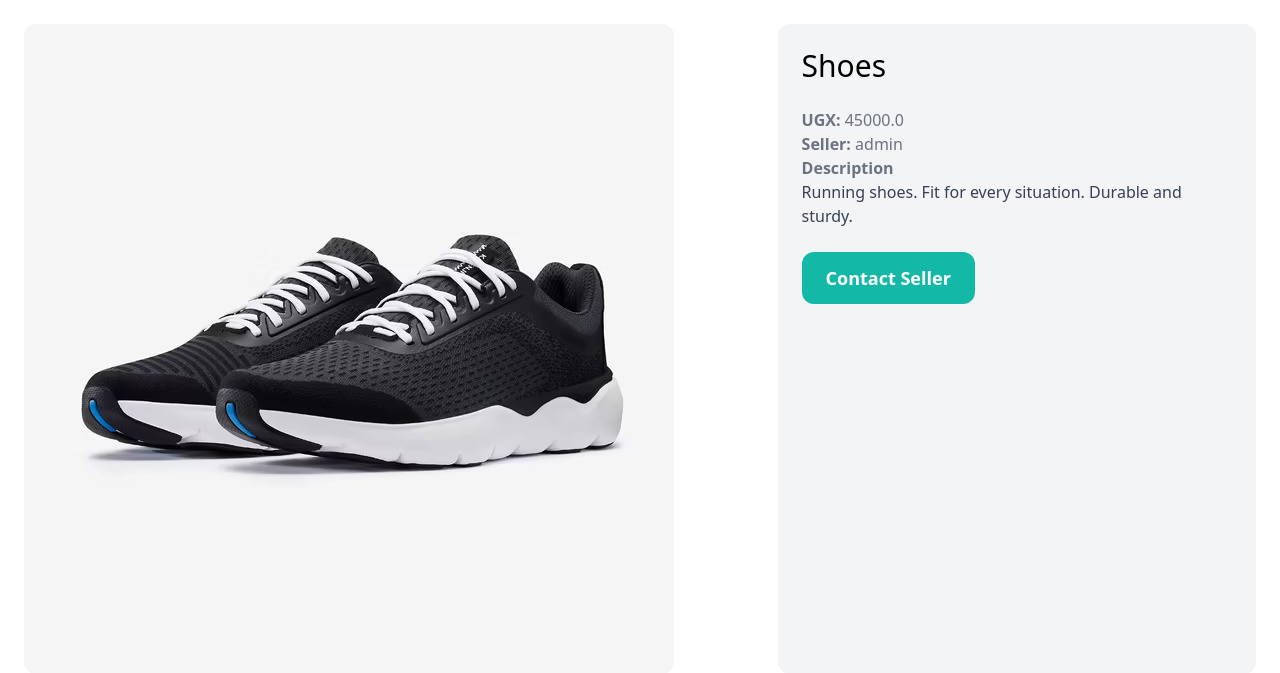
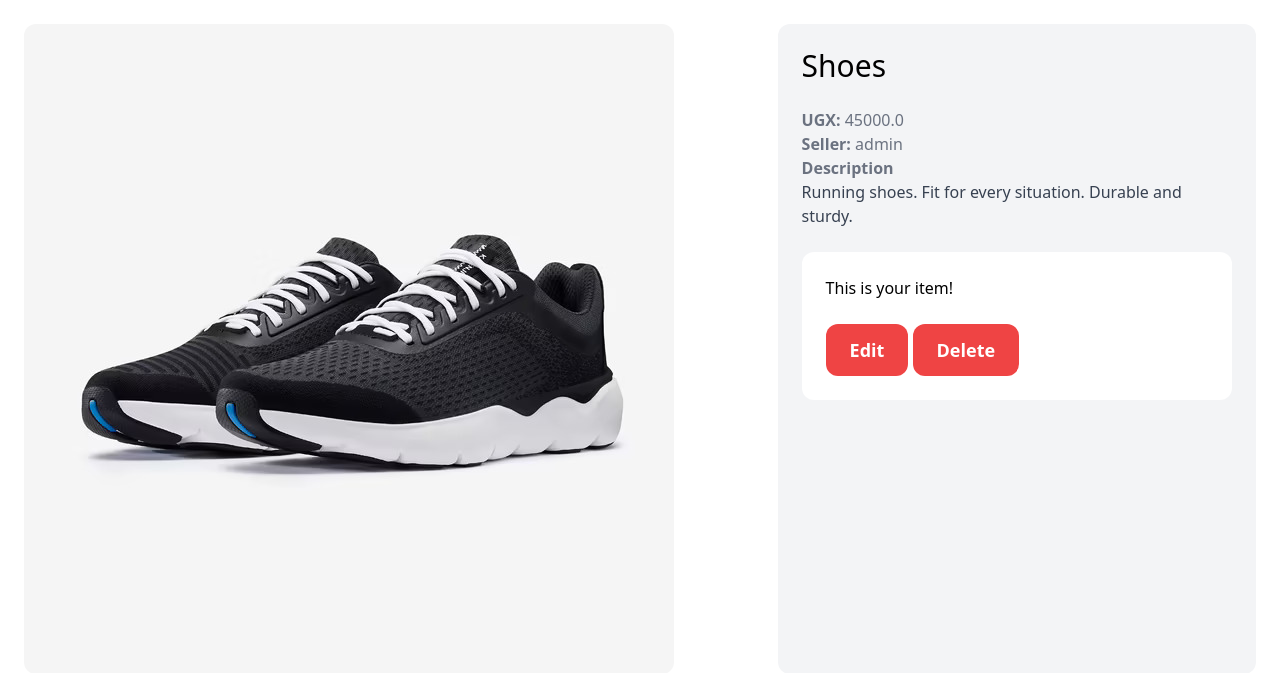
Before and after one commit to AriyoX/Online-Marketplace, a Django app: page /items/2/ in a window 1280 px wide. Shown: the part 77-750 px from the top of the page. Run offline with Django 5.2, Linux system fonts and the light colour scheme; a user stored in the database is signed in; data comes from the database, SQL or seed files in the repository; some libraries are stand-ins or nearby versions.

Commit message:
Added delete button and functionality.

```diff
--- a/marketplace/item/templates/item/detail.html
+++ b/marketplace/item/templates/item/detail.html
@@ -15,14 +15,22 @@
         <p class="text-gray-500"><strong>Seller: </strong>{{ item.created_by }}</p>
 
         {% if item.description %}
-        <p class="text-gray-700">
-            <strong class="text-gray-500">Description</strong><br>
-            {{ item.description }}
-        </p>
+            <p class="text-gray-700">
+                <strong class="text-gray-500">Description</strong><br>
+                {{ item.description }}
+            </p>
         {% endif %}
 
+        {% if request.user == item.created_by %}
+            <div class="mt-6 p-6 bg-white rounded-xl">
+                <p>This is your item!</p>
+
+                <a href="{% url 'item:delete' item.id %}" class="inline-block mt-6 px-6 py-3 text-lg font-semibold bg-red-500 text-white rounded-xl">Edit</a>
+                <a href="{% url 'item:delete' item.id %}" class="inline-block mt-6 px-6 py-3 text-lg font-semibold bg-red-500 text-white rounded-xl">Delete</a>
+            </div>
+        {% else %}
         <a href="#" class="inline-block mt-6 px-6 py-3 text-lg font-semibold bg-teal-500 text-white rounded-xl hover:bg-teal-700">Contact Seller</a>
-
+        {% endif %}
     </div>
 </div>
 
--- a/marketplace/item/urls.py
+++ b/marketplace/item/urls.py
@@ -6,4 +6,5 @@ app_name = 'item'
 urlpatterns = [
     path('<int:pk>/', views.detail, name='detail'),
     path('new/', views.new, name='new'),
+    path('<int:pk>/delete/', views.delete, name='delete'),
 ]
```
